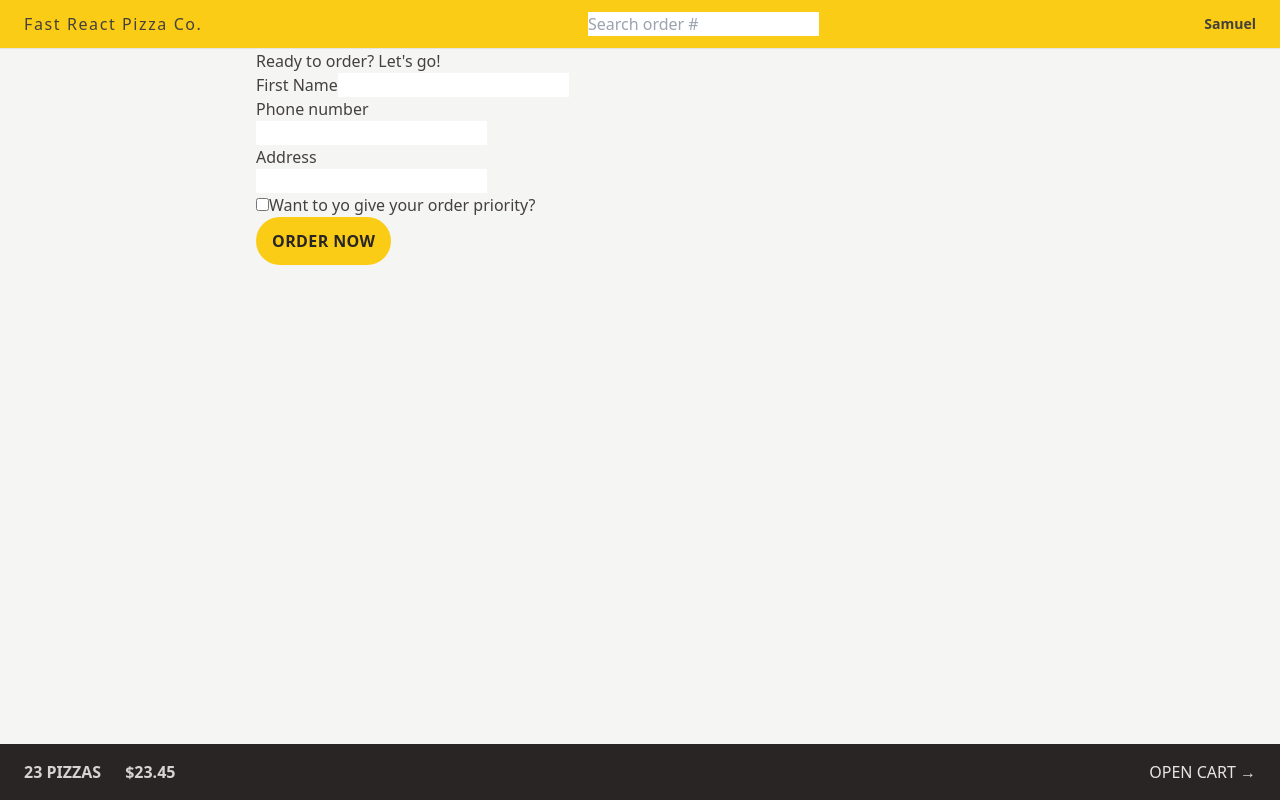
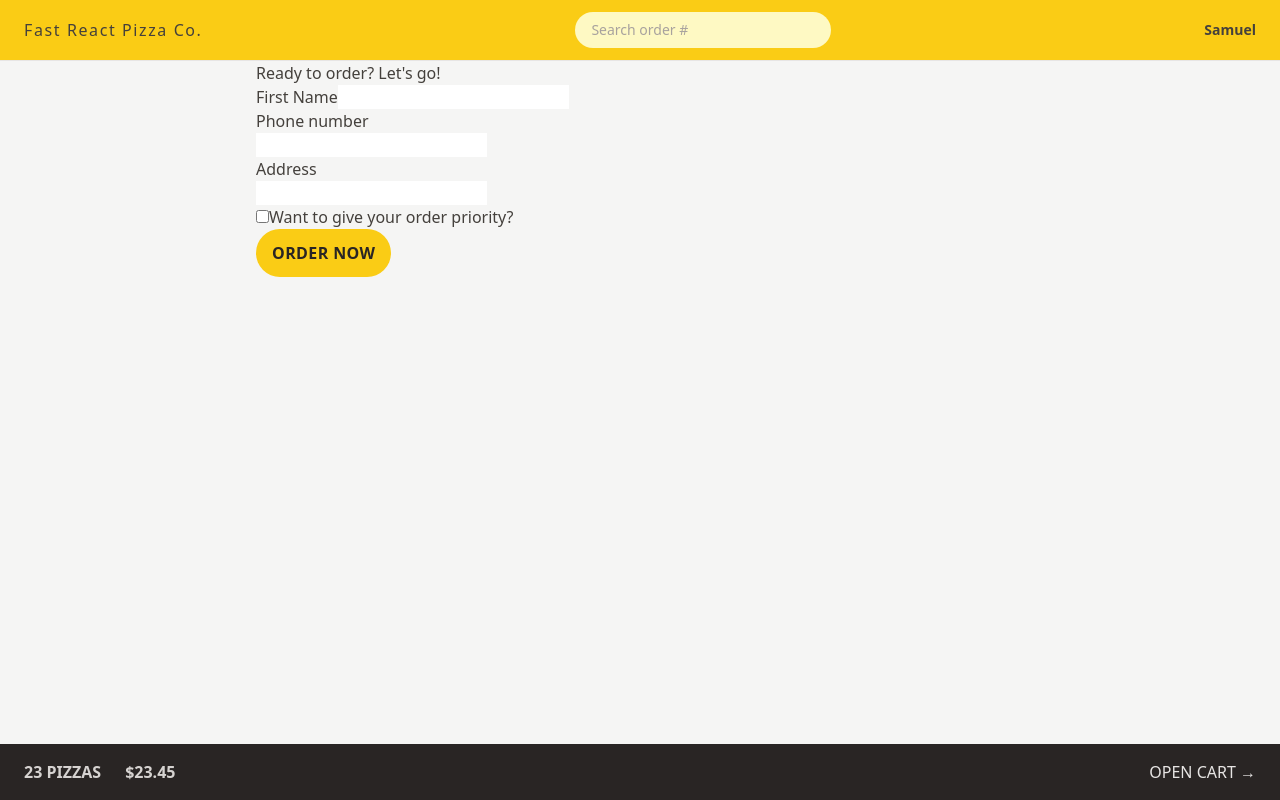
Before and after one commit to Samuel-Toriola/fast-pizza-app, a React (Vite) app: page /order/new in a window 1280 px wide. Built offline with nearby package versions, Linux system fonts and the light colour scheme.

Commit message:
Adding tailwind

```diff
--- a/src/features/order/CreateOrder.jsx
+++ b/src/features/order/CreateOrder.jsx
@@ -75,12 +75,12 @@ function CreateOrder() {
             // value={withPriority}
             // onChange={(e) => setWithPriority(e.target.checked)}
           />
-          <label htmlFor="priority">Want to yo give your order priority?</label>
+          <label htmlFor="priority">Want to give your order priority?</label>
         </div>
 
         <div>
           <input type="hidden" name="cart" value={JSON.stringify(cart)} />
-          <button disabled={isSubmitting} className="bg-yellow-400 uppercase font-semibold text-stone-800 py-3 px-4 inline-block tracking-wide rounded-full">
+          <button disabled={isSubmitting} className="bg-yellow-400 uppercase font-semibold text-stone-800 py-3 px-4 inline-block tracking-wide rounded-full hover:bg-yellow-300 transition-colors duration-300 focus:outline-none focus:ring focus:ring-yellow-300 focus:bg-yellow-300 focus:ring-offset-2 disabled:cursor-not-allowed">
             {" "}
             {isSubmitting ? "Placing Order" : "Order now"}
           </button>
@@ -108,9 +108,10 @@ export async function action({ request }) {
   // if at least one error exists
   if (Object.keys(errors).length > 0) return errors;
 
-  const newOrder = await createOrder(order);
+  // const newOrder = await createOrder(order);
 
-  return redirect(`/order/${newOrder.id}`);
+  // return redirect(`/order/${newOrder.id}`);
+  return null
 }
 
 export default CreateOrder;
--- a/src/features/order/SearchOrder.jsx
+++ b/src/features/order/SearchOrder.jsx
@@ -19,6 +19,7 @@ function SearchOrder() {
         placeholder="Search order #"
         value={query}
         onChange={(e) => setQuery(e.target.value)}
+        className="rounded-full px-4 py-2 text-sm bg-yellow-100 placeholder:text-stone-400 w-28 sm:w-64 sm:focus:w-72 transition-all duration-300 focus:outline-none focus:ring focus:ring-yellow-500 focus:ring-opacity-50"
       />
     </form>
   );
```
